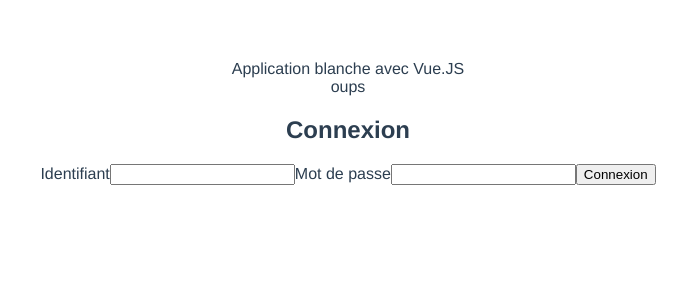
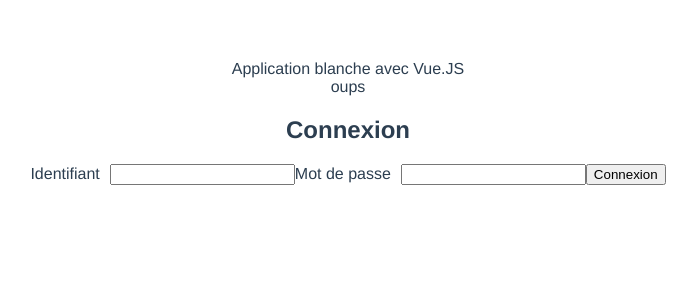
Before and after one commit to talbotgui/appliBlanche, a Vue app in the folder web-vuejs/: page /#/ in a window 1280 px wide. Shown: the top 300 px of the page, without its empty margins (292-989 px from the left). Built offline with nearby package versions, Linux system fonts and the light colour scheme; what vue-resource would draw is missing.

Commit message:
Ajout d'une feuille de style globale

```diff
--- a/web-vuejs/index.html
+++ b/web-vuejs/index.html
@@ -1,12 +1,16 @@
 <!DOCTYPE html>
 <html>
+
 <head>
   <meta charset="utf-8">
   <meta name="viewport" content="width=device-width,initial-scale=1.0">
   <title>Application blanche</title>
+  <link rel="stylesheet" type="text/css" href="static/style.css" />
 </head>
+
 <body>
   <div id="app"></div>
   <!-- built files will be auto injected -->
 </body>
+
 </html>
--- /dev/null
+++ b/web-vuejs/static/style.css
@@ -0,0 +1 @@
+label { margin-right: 10px; }
```
Also changed, not shown: 1 other file (tests, documents, lock files or other folders). Lines whose indentation alone changed are shown as unchanged.
